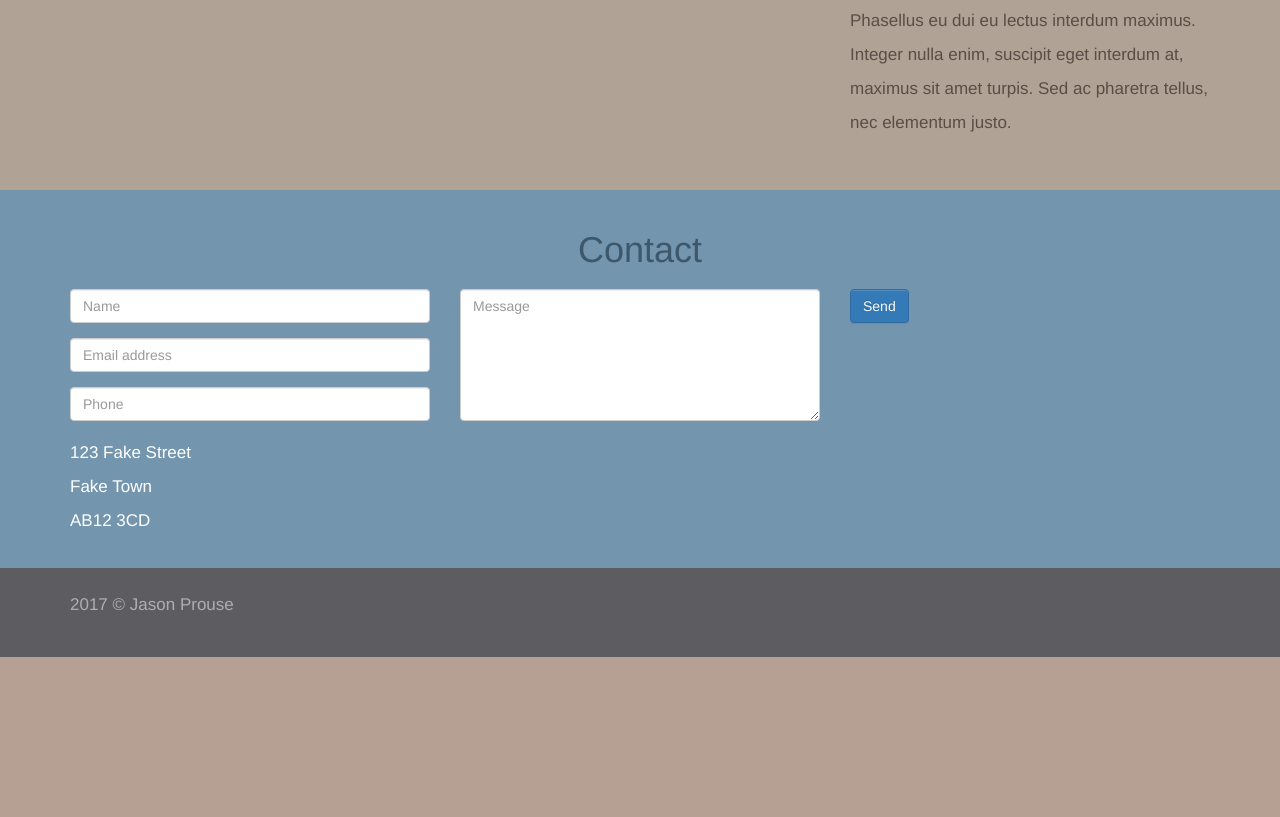
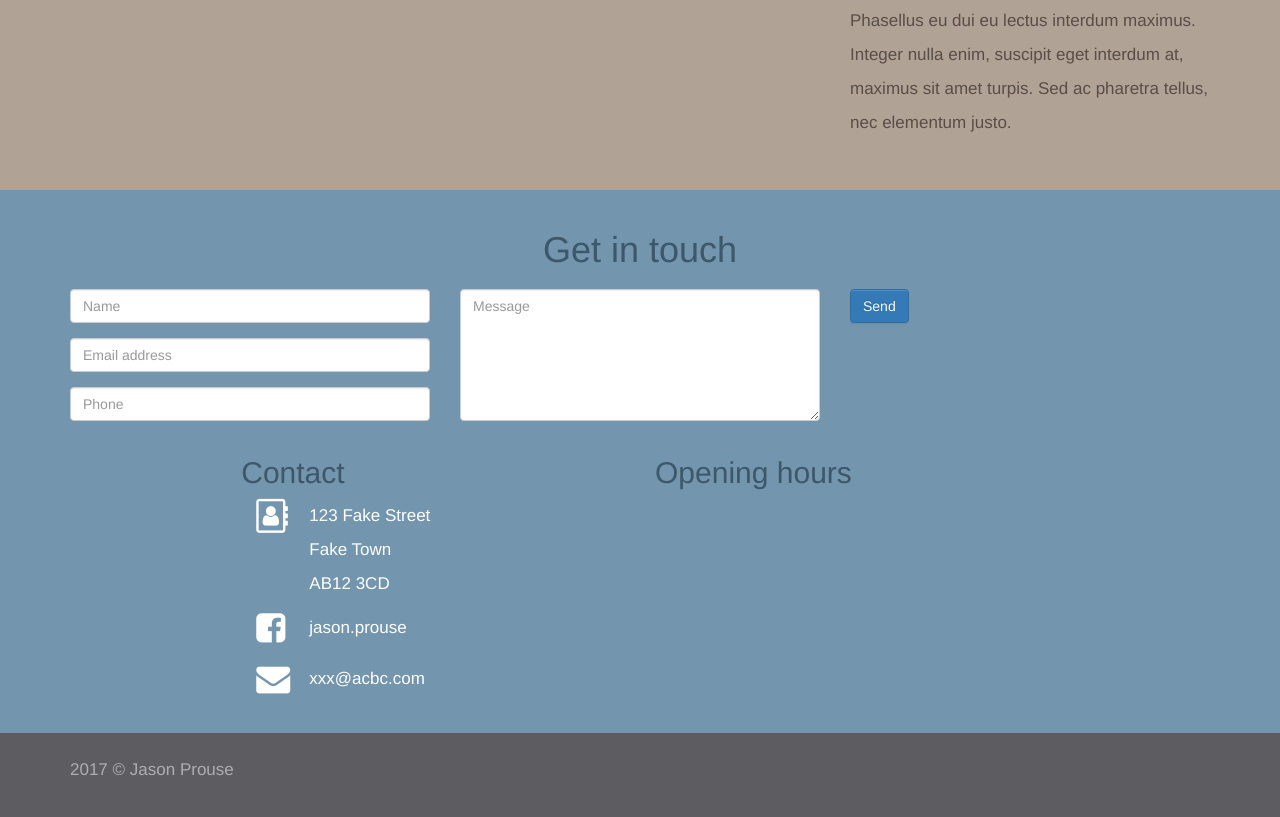
Before and after one commit to jcprouse/sidegate-studios, a PHP site: page /index.html in a window 1280 px wide. Shown: the part 2352-3169 px from the top of the page. Before the commit the page ends 3009 px from the top, so only its background shows below. Run offline with PHP 8.4, Linux system fonts and the light colour scheme; style sheets or scripts are compiled from the project's sources.

Commit message:
Minor styling

```diff
--- a/index.html
+++ b/index.html
@@ -164,7 +164,7 @@
 <div class="container-main segment-contact">
   <div class="container-fluid">
     <div class="segment-display">
-      <h1>Contact</h1>
+      <h1>Get in touch</h1>
       <div class="container">
         <div class="row">
           <div class="col-md-4 col-sm-6 col-xs-12">
@@ -185,11 +185,38 @@
             <button type="button" class="btn btn-primary">Send</button>
           </div>
         </div>
+
+
         <div class="row">
-          <div class="col-md-12">
-            <p>123 Fake Street<br/>Fake Town<br/>AB12 3CD</p>
+          <div class="col-md-6 col-xs-12" >
+            <span style="margin:auto; display:table;">
+              <h2>Contact</h2>
+              <div class="container-fluid">
+                <div class="row">
+                  <div class="col-xs-3"><p><i class="fa fa-address-book-o fa-2x" aria-hidden="true"></i></p></div>
+                  <div class="col-xs-9"><p>123 Fake Street<br/>Fake Town<br/>AB12 3CD</p></div>
+                </div>
+              </div>
+              <div class="container-fluid">
+                <div class="row">
+                  <div class="col-xs-3"><p><i class="fa fa-facebook-square fa-2x" aria-hidden="true"></i></p></div>
+                  <div class="col-xs-9"><p>jason.prouse</p></div>
+                </div>
+              </div>
+              <div class="container-fluid">
+                <div class="row">
+                  <div class="col-xs-3"><p><i class="fa fa-envelope fa-2x" aria-hidden="true"></i></p></div>
+                  <div class="col-xs-9"><p>xxx@acbc.com</p></div>
+                </div>
+              </div>
+            </span>
+          </div>
+          <div class="col-md-6 col-xs-12">
+            <h2>Opening hours</h2>
           </div>
         </div>
+
+
     </div>
   </div>
 </div>
--- a/resources/css/main.css
+++ b/resources/css/main.css
@@ -148,8 +148,7 @@ header {
 
 .segment-footer {
   background-color: #5D5C61;
-  color: #aeadb2;
-  padding-bottom: 5px !important; }
+  color: #aeadb2; }
 
 .demo-list li {
   position: relative;
```
Also changed, not shown: 1 other file.
